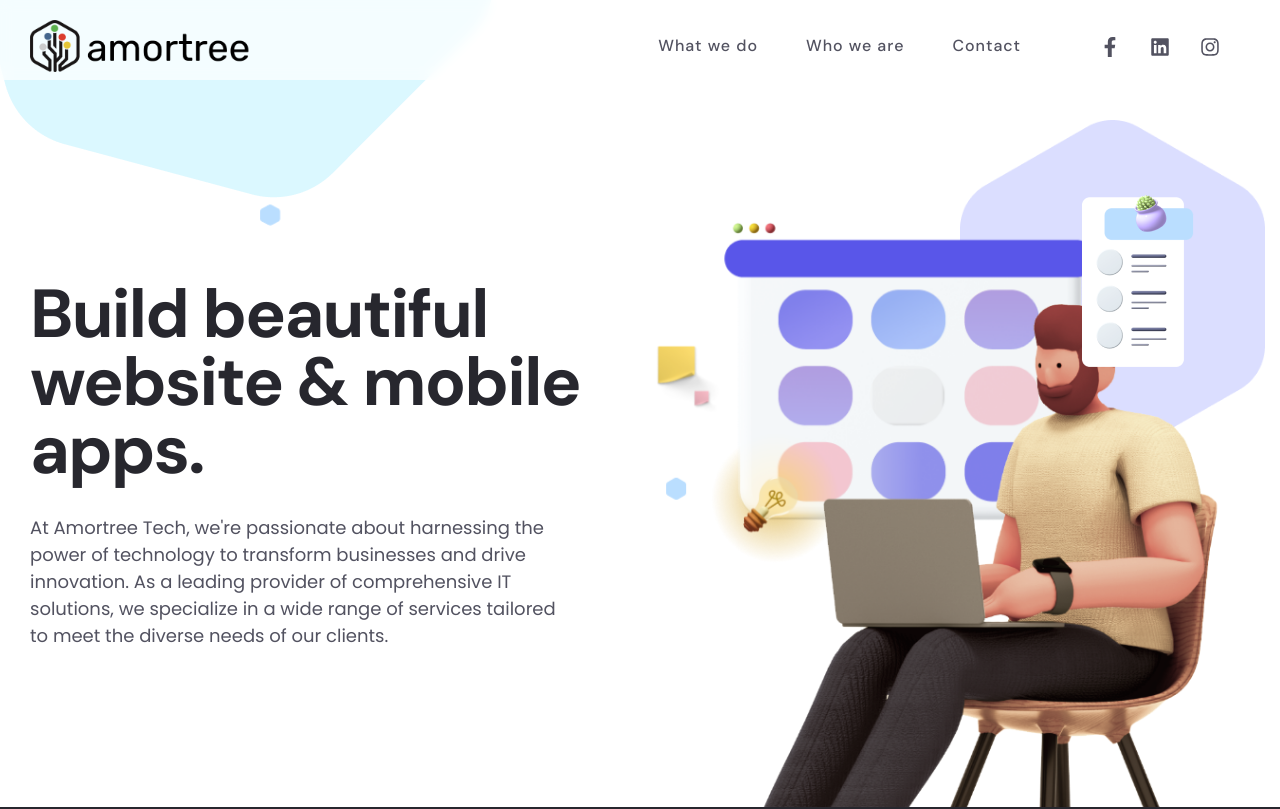
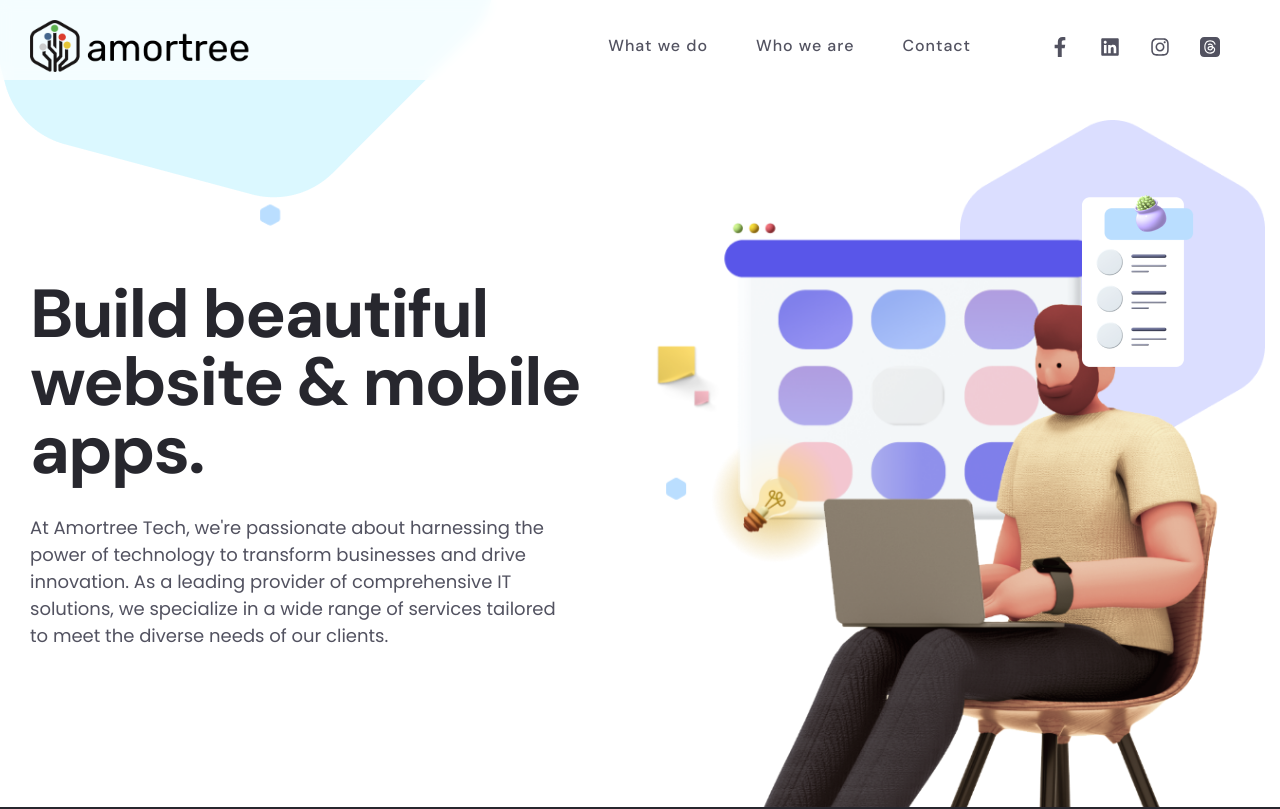
Before and after one commit to att-business-apps/att-landingpage, a Vue app in the folder att-website/: page / in a window 1280 px wide. Shown: the top 809 px of the page. Built offline with nearby package versions, Linux system fonts and the light colour scheme.

Commit message:
Update Header.vue

```diff
--- a/att-website/src/components/Header.vue
+++ b/att-website/src/components/Header.vue
@@ -5,7 +5,8 @@
                 <div class="header-navbar">
                     <div class="header-logo">
                         <a href="/">
-                <img class="light-version-logo" style="width:220px; margin: 0 auto;" src="../assets/img/logo.png" alt="logo">
+                            <img class="light-version-logo" style="width:220px; margin: 0 auto;"
+                                src="../assets/img/logo.png" alt="logo">
                             <!-- <img class="dark-version-logo" src="src/assets/img/logo-white.png" alt="logo">
                               <img class="sticky-logo" src="src/assets/img/logo.png" alt="logo"> -->
                         </a>
@@ -20,14 +21,37 @@
                             </ul>
                         </nav>
                     </div>
+                    <div class="menu d-none" id="menu">
+                        <ul class="menu-list">
+                            <li class="menu-item">
+                                <a href="#whatWeDo" class="menu-link is-active">
+                                    <i class="menu-icon ion-md-home"></i>
+                                    <span class="menu-name">What we do</span>
+                                </a>
+                            </li>
+                            <li class="menu-item">
+                                <a href="#about" class="menu-link">
+                                    <i class="menu-icon ion-md-search"></i>
+                                    <span class="menu-name">Who we are</span>
+                                </a>
+                            </li>
+                            <li class="menu-item">
+                                <a href="#contact" class="menu-link">
+                                    <i class="menu-icon ion-md-cart"></i>
+                                    <span class="menu-name">Contact</span>
+                                </a>
+                            </li>
+                        </ul>
+                    </div>
                     <div class="header-action">
                         <ul class="list-unstyled">
                             <li class="header-social-link">
                                 <ul class="social-icon-list list-unstyled">
                                     <li>
                                         <a href="https://www.facebook.com/amortreetech/" target="_blank">
-                        <svg stroke="currentColor" fill="currentColor" stroke-width="0" viewBox="0 0 320 512"
-                          height="1em" width="1em" xmlns="http://www.w3.org/2000/svg">
+                                            <svg stroke="currentColor" fill="currentColor" stroke-width="0"
+                                                viewBox="0 0 320 512" height="1em" width="1em"
+                                                xmlns="http://www.w3.org/2000/svg">
                                                 <path
                                                     d="M279.14 288l14.22-92.66h-88.91v-60.13c0-25.35 12.42-50.06 52.24-50.06h40.42V6.26S260.43 0 225.36 0c-73.22 0-121.08 44.38-121.08 124.72v70.62H22.89V288h81.39v224h100.17V288z">
                                                 </path>
@@ -36,8 +60,9 @@
                                     </li>
                                     <li>
                                         <a href="https://in.linkedin.com/company/amortree-tech" target="_blank">
-                        <svg stroke="currentColor" fill="currentColor" stroke-width="0" viewBox="0 0 448 512"
-                          height="1em" width="1em" xmlns="http://www.w3.org/2000/svg">
+                                            <svg stroke="currentColor" fill="currentColor" stroke-width="0"
+                                                viewBox="0 0 448 512" height="1em" width="1em"
+                                                xmlns="http://www.w3.org/2000/svg">
                                                 <path
                                                     d="M416 32H31.9C14.3 32 0 46.5 0 64.3v383.4C0 465.5 14.3 480 31.9 480H416c17.6 0 32-14.5 32-32.3V64.3c0-17.8-14.4-32.3-32-32.3zM135.4 416H69V202.2h66.5V416zm-33.2-243c-21.3 0-38.5-17.3-38.5-38.5S80.9 96 102.2 96c21.2 0 38.5 17.3 38.5 38.5 0 21.3-17.2 38.5-38.5 38.5zm282.1 243h-66.4V312c0-24.8-.5-56.7-34.5-56.7-34.6 0-39.9 27-39.9 54.9V416h-66.4V202.2h63.7v29.2h.9c8.9-16.8 30.6-34.5 62.9-34.5 67.2 0 79.7 44.3 79.7 101.9V416z">
                                                 </path>
@@ -46,11 +71,26 @@
                                     </li>
                                     <li>
                                         <a href="https://www.instagram.com/amortreetech/" target="_blank">
-                        <svg stroke="currentColor" fill="currentColor" stroke-width="0" viewBox="0 0 448 512"
-                          height="1em" width="1em" xmlns="http://www.w3.org/2000/svg">
+                                            <svg stroke="currentColor" fill="currentColor" stroke-width="0"
+                                                viewBox="0 0 448 512" height="1em" width="1em"
+                                                xmlns="http://www.w3.org/2000/svg">
                                                 <path
                                                     d="M224.1 141c-63.6 0-114.9 51.3-114.9 114.9s51.3 114.9 114.9 114.9S339 319.5 339 255.9 287.7 141 224.1 141zm0 189.6c-41.1 0-74.7-33.5-74.7-74.7s33.5-74.7 74.7-74.7 74.7 33.5 74.7 74.7-33.6 74.7-74.7 74.7zm146.4-194.3c0 14.9-12 26.8-26.8 26.8-14.9 0-26.8-12-26.8-26.8s12-26.8 26.8-26.8 26.8 12 26.8 26.8zm76.1 27.2c-1.7-35.9-9.9-67.7-36.2-93.9-26.2-26.2-58-34.4-93.9-36.2-37-2.1-147.9-2.1-184.9 0-35.8 1.7-67.6 9.9-93.9 36.1s-34.4 58-36.2 93.9c-2.1 37-2.1 147.9 0 184.9 1.7 35.9 9.9 67.7 36.2 93.9s58 34.4 93.9 36.2c37 2.1 147.9 2.1 184.9 0 35.9-1.7 67.7-9.9 93.9-36.2 26.2-26.2 34.4-58 36.2-93.9 2.1-37 2.1-147.8 0-184.8zM398.8 388c-7.8 19.6-22.9 34.7-42.6 42.6-29.5 11.7-99.5 9-132.1 9s-102.7 2.6-132.1-9c-19.6-7.8-34.7-22.9-42.6-42.6-11.7-29.5-9-99.5-9-132.1s-2.6-102.7 9-132.1c7.8-19.6 22.9-34.7 42.6-42.6 29.5-11.7 99.5-9 132.1-9s102.7-2.6 132.1 9c19.6 7.8 34.7 22.9 42.6 42.6 11.7 29.5 9 99.5 9 132.1s2.7 102.7-9 132.1z">
                                                 </path>
+                                            </svg>
+                                        </a>
+                                    </li>
+                                    <li>
+                                        <a href="https://www.threads.net/@amortreetech" target="_blank">
+                                            <svg stroke="currentColor" fill="currentColor" stroke-width="0" height="1em"
+                                                width="1em" xmlns="http://www.w3.org/2000/svg"
+                                                shape-rendering="geometricPrecision" text-rendering="geometricPrecision"
+                                                image-rendering="optimizeQuality" fill-rule="evenodd"
+                                                clip-rule="evenodd" viewBox="0 0 512 512">
+                                                <path
+                                                    d="M105 0h302c57.75 0 105 47.25 105 105v302c0 57.75-47.25 105-105 105H105C47.25 512 0 464.75 0 407V105C0 47.25 47.25 0 105 0z" />
+                                                <path fill="#fff" fill-rule="nonzero"
+                                                    d="M337.36 243.58c-1.46-.7-2.95-1.38-4.46-2.02-2.62-48.36-29.04-76.05-73.41-76.33-25.6-.17-48.52 10.27-62.8 31.94l24.4 16.74c10.15-15.4 26.08-18.68 37.81-18.68h.4c14.61.09 25.64 4.34 32.77 12.62 5.19 6.04 8.67 14.37 10.39 24.89-12.96-2.2-26.96-2.88-41.94-2.02-42.18 2.43-69.3 27.03-67.48 61.21.92 17.35 9.56 32.26 24.32 42.01 12.48 8.24 28.56 12.27 45.26 11.35 22.07-1.2 39.37-9.62 51.45-25.01 9.17-11.69 14.97-26.84 17.53-45.92 10.51 6.34 18.3 14.69 22.61 24.73 7.31 17.06 7.74 45.1-15.14 67.96-20.04 20.03-44.14 28.69-80.55 28.96-40.4-.3-70.95-13.26-90.81-38.51-18.6-23.64-28.21-57.79-28.57-101.5.36-43.71 9.97-77.86 28.57-101.5 19.86-25.25 50.41-38.21 90.81-38.51 40.68.3 71.76 13.32 92.39 38.69 10.11 12.44 17.73 28.09 22.76 46.33l28.59-7.63c-6.09-22.45-15.67-41.8-28.72-57.85-26.44-32.53-65.1-49.19-114.92-49.54h-.2c-49.72.35-87.96 17.08-113.64 49.73-22.86 29.05-34.65 69.48-35.04 120.16v.24c.39 50.68 12.18 91.11 35.04 120.16 25.68 32.65 63.92 49.39 113.64 49.73h.2c44.2-.31 75.36-11.88 101.03-37.53 33.58-33.55 32.57-75.6 21.5-101.42-7.94-18.51-23.08-33.55-43.79-43.48zm-76.32 71.76c-18.48 1.04-37.69-7.26-38.64-25.03-.7-13.18 9.38-27.89 39.78-29.64 3.48-.2 6.9-.3 10.25-.3 11.04 0 21.37 1.07 30.76 3.13-3.5 43.74-24.04 50.84-42.15 51.84z" />
                                             </svg>
                                         </a>
                                     </li>
@@ -62,16 +102,18 @@
                             <li class="my_switcher d-none">
                                 <button>
                                     <span class="setColor dark">
-                      <svg stroke="currentColor" fill="currentColor" stroke-width="0" viewBox="0 0 352 512" height="1em"
-                        width="1em" xmlns="http://www.w3.org/2000/svg">
+                                        <svg stroke="currentColor" fill="currentColor" stroke-width="0"
+                                            viewBox="0 0 352 512" height="1em" width="1em"
+                                            xmlns="http://www.w3.org/2000/svg">
                                             <path
                                                 d="M96.06 454.35c.01 6.29 1.87 12.45 5.36 17.69l17.09 25.69a31.99 31.99 0 0 0 26.64 14.28h61.71a31.99 31.99 0 0 0 26.64-14.28l17.09-25.69a31.989 31.989 0 0 0 5.36-17.69l.04-38.35H96.01l.05 38.35zM0 176c0 44.37 16.45 84.85 43.56 115.78 16.52 18.85 42.36 58.23 52.21 91.45.04.26.07.52.11.78h160.24c.04-.26.07-.51.11-.78 9.85-33.22 35.69-72.6 52.21-91.45C335.55 260.85 352 220.37 352 176 352 78.61 272.91-.3 175.45 0 73.44.31 0 82.97 0 176zm176-80c-44.11 0-80 35.89-80 80 0 8.84-7.16 16-16 16s-16-7.16-16-16c0-61.76 50.24-112 112-112 8.84 0 16 7.16 16 16s-7.16 16-16 16z">
                                             </path>
                                         </svg>
                                     </span>
                                     <span class="setColor light">
-                      <svg stroke="currentColor" fill="currentColor" stroke-width="0" viewBox="0 0 512 512" height="1em"
-                        width="1em" xmlns="http://www.w3.org/2000/svg">
+                                        <svg stroke="currentColor" fill="currentColor" stroke-width="0"
+                                            viewBox="0 0 512 512" height="1em" width="1em"
+                                            xmlns="http://www.w3.org/2000/svg">
                                             <path
                                                 d="M283.211 512c78.962 0 151.079-35.925 198.857-94.792 7.068-8.708-.639-21.43-11.562-19.35-124.203 23.654-238.262-71.576-238.262-196.954 0-72.222 38.662-138.635 101.498-174.394 9.686-5.512 7.25-20.197-3.756-22.23A258.156 258.156 0 0 0 283.211 0c-141.309 0-256 114.511-256 256 0 141.309 114.511 256 256 256z">
                                             </path>
```
Lines whose indentation alone changed are shown as unchanged.
